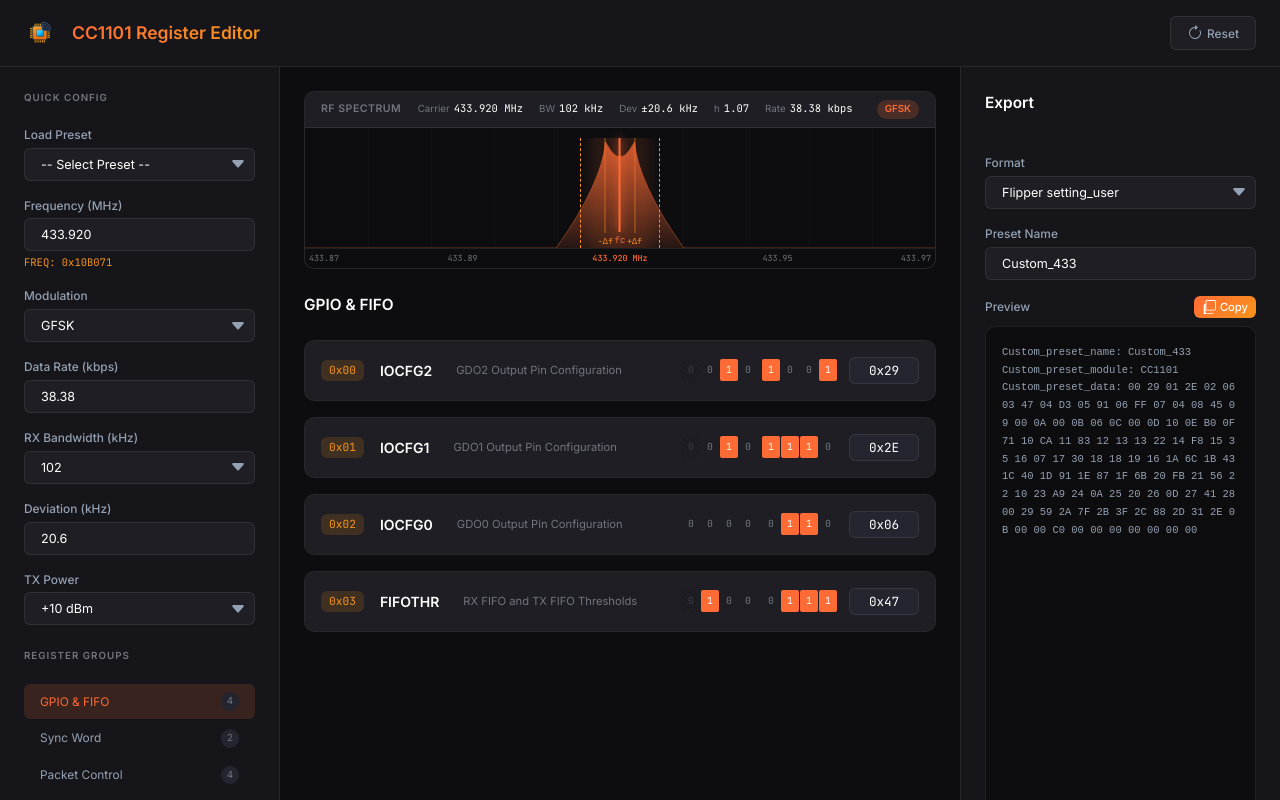
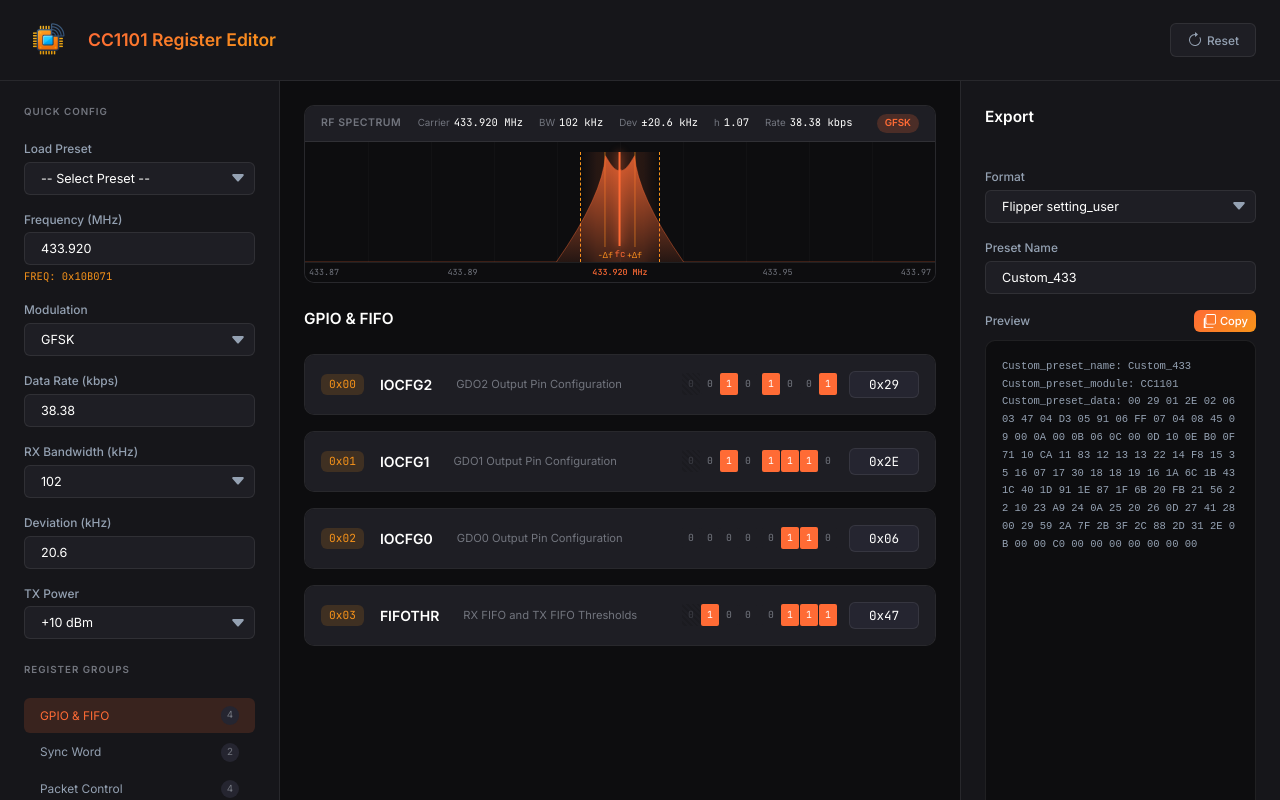
Before and after one commit to ALKEYPWN/cc1101-regedit, a React (Vite) app: page / in a window 1280 px wide. Shown: the top 800 px of the page. Built offline with nearby package versions, Linux system fonts and the light colour scheme.

Commit message:
make logo a bit bigger as its currently tiny

```diff
--- a/src/App.tsx
+++ b/src/App.tsx
@@ -50,7 +50,7 @@
       <header className="header">
         <div className="header-left">
           <div className="logo">
-            <img src="./favicon/favicon-96x96.png" alt="CC1101 RegEdit" width="32" height="32" />
+            <img src="./favicon/favicon-96x96.png" alt="CC1101 RegEdit" width="48" height="48" />
           </div>
           <div className="header-title">
             <h1>CC1101 Register Editor</h1>
```
